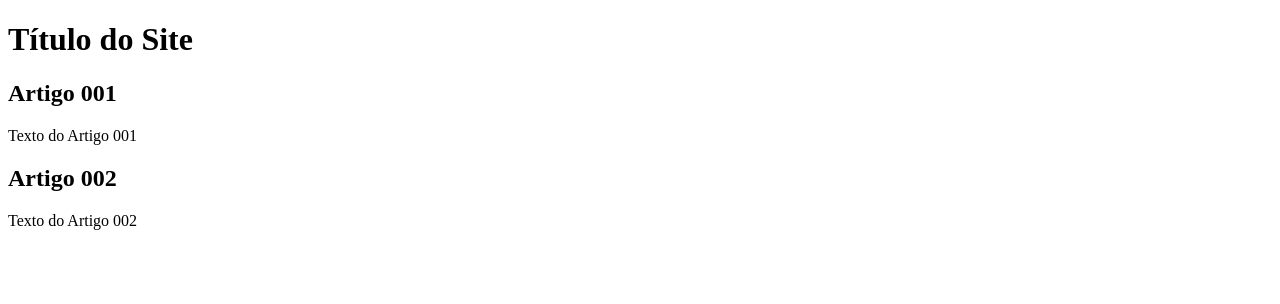
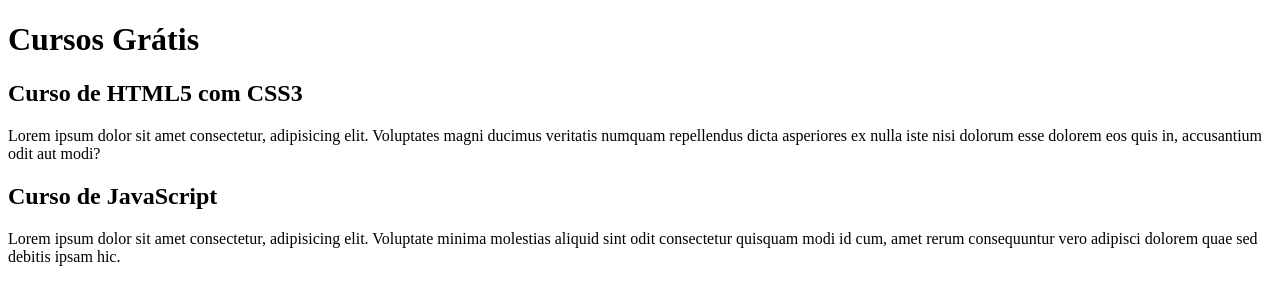
Before and after one commit to lribeiroalves/estudos_git-github, a plain HTML site: page index.html in a window 1280 px wide. Drawn offline with Linux system fonts and the light colour scheme.

Commit message:
comecei a escrever o conteudo

```diff
--- a/index.html
+++ b/index.html
@@ -8,15 +8,15 @@
 <body>
     <main>
         <header>
-            <h1>Título do Site</h1>
+            <h1>Cursos Grátis</h1>
         </header>
         <article>
-            <h2>Artigo 001</h2>
-            <p>Texto do Artigo 001</p>
+            <h2>Curso de HTML5 com CSS3</h2>
+            <p>Lorem ipsum dolor sit amet consectetur, adipisicing elit. Voluptates magni ducimus veritatis numquam repellendus dicta asperiores ex nulla iste nisi dolorum esse dolorem eos quis in, accusantium odit aut modi?</p>
         </article>
         <article>
-            <h2>Artigo 002</h2>
-            <p>Texto do Artigo 002</p>
+            <h2>Curso de JavaScript</h2>
+            <p>Lorem ipsum dolor sit amet consectetur, adipisicing elit. Voluptate minima molestias aliquid sint odit consectetur quisquam modi id cum, amet rerum consequuntur vero adipisci dolorem quae sed debitis ipsam hic.</p>
         </article>
     </main>
 </body>
```
